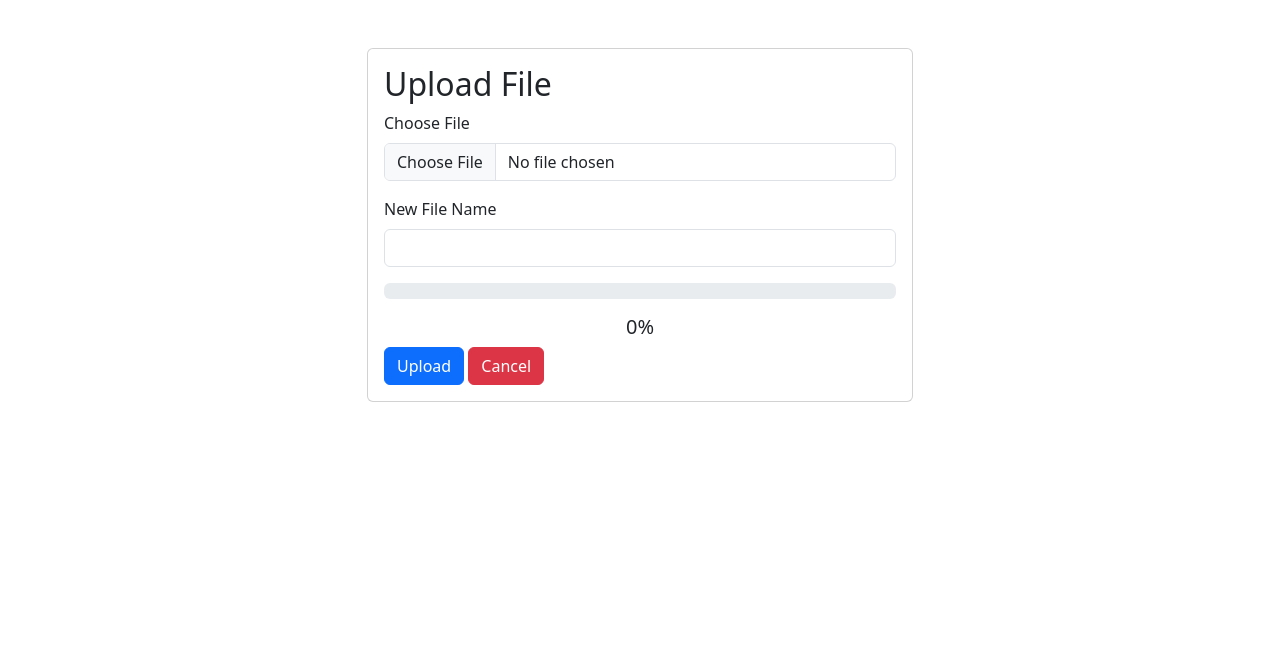
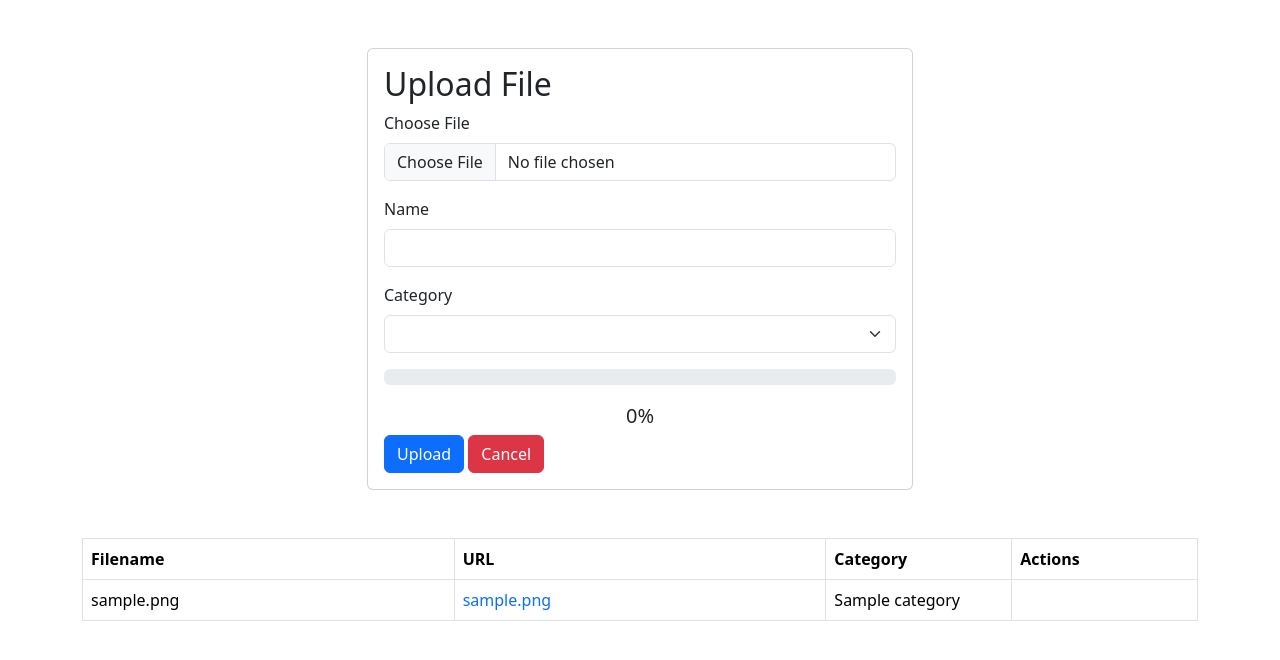
Before and after one commit to alexbalak21/php_sandbox, a PHP site: page / in a window 1280 px wide. Shown: the top 660 px of the page. Run offline with PHP 8.4, Linux system fonts and the light colour scheme; tables that the repository leaves empty or names only in its code hold one stand-in row (values such as "Sample post").

Commit message:
Completed upload part

```diff
--- /dev/null
+++ b/UPLOAD/crud.php
@@ -0,0 +1,83 @@
+<?php
+// CRUD
+require_once 'database.php';
+
+function insert_file_url($filename, $url, $category = "") {
+    $conn = connect_db();
+    if ($conn === null) {
+        return false; // Unable to connect to the database
+    }
+
+    // Sanitize and convert category to an integer
+    $category_id = $category === "" ? NULL : intval($category);
+
+    // Prepare the SQL statement
+    $sql = "INSERT INTO files (filename, url, category_id) VALUES (:filename, :url, :category_id)";
+    $stmt = $conn->prepare($sql);
+
+    // Bind parameters
+    $stmt->bindParam(':filename', $filename);
+    $stmt->bindParam(':url', $url);
+    $stmt->bindParam(':category_id', $category_id, PDO::PARAM_INT); // Bind as integer
+
+    try {
+        // Execute the statement and return true if successful
+        return $stmt->execute();
+    } catch (PDOException $e) {
+        // Log error message
+        error_log("Error inserting file URL: " . $e->getMessage());
+        return false; // Return false on failure
+    }
+}
+
+function read_all_files(): Array{
+    $conn = connect_db();
+    if ($conn === null) {
+        return []; // Return an empty array if unable to connect to the database
+    }
+
+    // Prepare the SQL statement to select all records from the "files" table
+    $sql = "SELECT * FROM files";
+
+    try {
+        // Prepare and execute the SQL statement
+        $stmt = $conn->query($sql);
+
+        // Fetch all records as an associative array
+        $files = $stmt->fetchAll(PDO::FETCH_ASSOC);
+
+        // Return the fetched records
+        return $files;
+    } catch (PDOException $e) {
+        // Log error message
+        error_log("Error reading files: " . $e->getMessage());
+        return []; // Return an empty array on failure
+    }
+}
+
+
+function read_categories(): array {
+    $conn = connect_db();
+    if ($conn === null) {
+        return []; // Return an empty array if unable to connect to the database
+    }
+
+    // Prepare the SQL statement to select all records from the "category" table
+    $sql = "SELECT id, name FROM category";
+
+    try {
+        // Prepare and execute the SQL statement
+        $stmt = $conn->query($sql);
+
+        // Fetch all records as an associative array with category IDs as keys and category names as values
+        $categories = $stmt->fetchAll(PDO::FETCH_KEY_PAIR);
+
+        // Return the fetched records
+        return $categories;
+    } catch (PDOException $e) {
+        // Log error message
+        error_log("Error reading categories: " . $e->getMessage());
+        return []; // Return an empty array on failure
+    }
+}
+?>
--- /dev/null
+++ b/UPLOAD/css/index.css
@@ -0,0 +1,3 @@
+a {
+  text-decoration: none;
+}
--- /dev/null
+++ b/UPLOAD/database.php
@@ -0,0 +1,20 @@
+<?php
+
+function connect_db()
+{
+    $host = 'localhost'; // Change to your database host
+    $dbname = 'uploads'; // Change to your database name
+    $username = 'root'; // Change to your database username
+    $password = ''; // Change to your database password
+
+    try {
+        $pdo = new PDO("mysql:host=$host;dbname=$dbname", $username, $password);
+        // Set PDO to throw exceptions
+        $pdo->setAttribute(PDO::ATTR_ERRMODE, PDO::ERRMODE_EXCEPTION);
+        return $pdo;
+    } catch (PDOException $e) {
+        // Handle connection error gracefully
+        die("Connection failed: " . $e->getMessage());
+    }
+}
+?>
--- a/UPLOAD/index.html
+++ /dev/null
@@ -1,45 +0,0 @@
-<!DOCTYPE html>
-<html lang="en">
-<head>
-    <meta charset="UTF-8">
-    <meta name="viewport" content="width=device-width, initial-scale=1.0">
-    <title>File Upload</title>
-    <!-- Your local Bootstrap CSS -->
-    <link rel="stylesheet" href="css/bootstrap.min.css">
-    <!-- Your local Bootstrap Bundle with Popper -->
-    <script src="js/bootstrap.bundle.min.js" defer></script>
-    <script src="js/main.js" defer></script>
-
-</head>
-<body>
-    <div class="container">
-        <div class="row justify-content-center mt-5">
-            <div class="col-md-6">
-                <div class="card">
-                    <div class="card-body">
-                        <h2 class="card-title">Upload File</h2>
-                        <form id="uploadForm" action="upload.php" method="post" enctype="multipart/form-data">
-                            <div class="mb-3">
-                                <label for="fileToUpload" class="form-label">Choose File</label>
-                                <input class="form-control" type="file" name="fileToUpload" id="fileToUpload">
-                            </div>
-                            <div class="mb-3">
-                                <label for="newFileName" class="form-label">New File Name</label>
-                                <input class="form-control" type="text" name="newFileName" id="newFileName">
-                            </div>
-                            <h5 class="text-center" id="output"></h5>
-                            <div class="progress mb-3">
-                                <div class="progress-bar" role="progressbar" style="width: 0%;" aria-valuenow="0" aria-valuemin="0" aria-valuemax="100" id="progressBar"></div>
-                            </div>
-                            <h5 id="progressText" class="text-center">0%</h5>
-
-                            <button type="submit" class="btn btn-primary">Upload</button>
-                            <button type="button" class="btn btn-danger" id="cancelButton">Cancel</button>
-                        </form>
-                    </div>
-                </div>
-            </div>
-        </div>
-    </div>
-</body>
-</html>
--- /dev/null
+++ b/UPLOAD/index.php
@@ -0,0 +1,68 @@
+<?php
+require_once "crud.php";
+include_once "./table.php";
+  $files = read_all_files();
+  $categories = read_categories();
+?>
+
+<!DOCTYPE html>
+<html lang="en">
+<head>
+    <meta charset="UTF-8">
+    <meta name="viewport" content="width=device-width, initial-scale=1.0">
+    <title>File Upload</title>
+    <!-- Your local Bootstrap CSS -->
+    <link rel="stylesheet" href="css/bootstrap.min.css">
+    <link rel="stylesheet" href="css/index.css">
+</head>
+<body>
+    <div class="container">
+        <div class="row justify-content-center mt-5">
+            <div class="col-md-6">
+                <div class="card">
+                    <div class="card-body">
+                        <h2 class="card-title">Upload File</h2>
+                        <form id="uploadForm" action="upload.php" method="post" enctype="multipart/form-data">
+                            <div class="mb-3">
+                                <label for="fileToUpload" class="form-label">Choose File</label>
+                                <input class="form-control" type="file" name="fileToUpload" id="fileToUpload">
+                            </div>
+                            <div class="mb-3">
+                                <label for="name" class="form-label">Name</label>
+                                <input class="form-control" type="text" name="name" id="name">
+                            </div>
+                            <div class="mb-3">
+                                <label for="category" class="form-label">Category</label>
+                                <select class="form-select" name="category" id="category">
+                                    <option value=""></option>
+                                    <?php foreach ($categories as $id => $category) : ?>
+                                        <option value="<?= $id; ?>"><?= $category; ?></option>
+                                    <?php endforeach; ?>
+
+                                </select>
+                                <div class="my-1 text-center">
+                                    <h5 id="output"></h5>
+                                </div>
+                            </div>
+                            <div class="progress mb-3">
+                                <div class="progress-bar" role="progressbar" style="width: 0%;" aria-valuenow="0" aria-valuemin="0" aria-valuemax="100" id="progressBar"></div>
+                            </div>
+                            <div class="mb-1 text-center lead" id="progressText">0%</div>
+                            <button type="submit" id="uploadButton" class="btn btn-primary">Upload</button>
+                            <button type="button" class="btn btn-danger" id="cancelButton">Cancel</button>
+                        </form>
+                    </div>
+                </div>
+            </div>
+        </div>
+    </div>
+
+    <div class="container my-5"><?= gen_table($files, $categories); ?></div>
+
+
+    </div>
+    <!-- Your local Bootstrap Bundle with Popper -->
+    <script src="js/bootstrap.bundle.min.js" defer></script>
+    <script src="js/main.js" defer></script>
+</body>
+</html>
--- a/UPLOAD/js/main.js
+++ b/UPLOAD/js/main.js
@@ -8,24 +8,19 @@ document.addEventListener("DOMContentLoaded", function () {
   document.getElementById("uploadForm").addEventListener("submit", function (e) {
     e.preventDefault()
     const formData = new FormData(this)
-    let newFileName = document.getElementById("newFileName").value.trim()
-
+    const inputName = document.getElementById("name").value.trim()
     const fileInput = document.getElementById("fileToUpload")
     const file = fileInput.files[0]
     const fileNameParts = file.name.split(".")
     const fileExtension = fileNameParts.pop()
     const originalFileName = fileNameParts.join(".")
-
-    // If new file name is empty, keep the original file name
-    if (!newFileName) {
-      newFileName = originalFileName
-    }
-
-    formData.append("fileToUpload", file, newFileName + "." + fileExtension)
+    const name = inputName !== "" ? inputName : originalFileName
+    formData.set("name", name)
+    formData.append("fileToUpload", file, name + "." + fileExtension)
 
     // Reset output
     output.innerText = ""
-    output.classList.remove("text-danger")
+    output.setAttribute("class", "")
 
     xhr = new XMLHttpRequest()
     xhr.open("POST", "upload.php")
@@ -74,7 +69,7 @@ document.addEventListener("DOMContentLoaded", function () {
   // Reset output when a new file is selected
   document.getElementById("fileToUpload").addEventListener("change", function () {
     output.innerText = ""
-    output.classList.remove("text-danger")
+    output.setAttribute("class", "")
     progressBar.style.width = "0%"
     progressText.textContent = "0%"
     progressBar.classList.remove("bg-danger")
--- /dev/null
+++ b/UPLOAD/table.php
@@ -0,0 +1,27 @@
+<?php
+function gen_table($files, $categories){
+ob_start();?>
+ <table class="table table-bordered">
+            <thead>
+                <tr>
+                    <th>Filename</th>
+                    <th>URL</th>
+                    <th class="col-2">Category</th>
+                    <th class="col-2">Actions</th>
+                </tr>
+            </thead>
+            <tbody>
+          <?php foreach ($files as $file) : ?>
+                <tr key="">
+                    <td><?=$file['filename']?></td>
+                    <td><a href="<?=$file['url']?>"><?=$file['filename']?></a></td>
+                    <td><?= $file['category_id'] === NULL ? "": $categories[$file['category_id']]?></td>
+                    <td></td>
+                </tr>
+                <?php endforeach ?>
+
+            </tbody>
+        </table>
+    <?php return ob_get_clean();
+    }
+    ?>
```
Also changed, not shown: UPLOAD/upload.php (+36 -21 lines).
